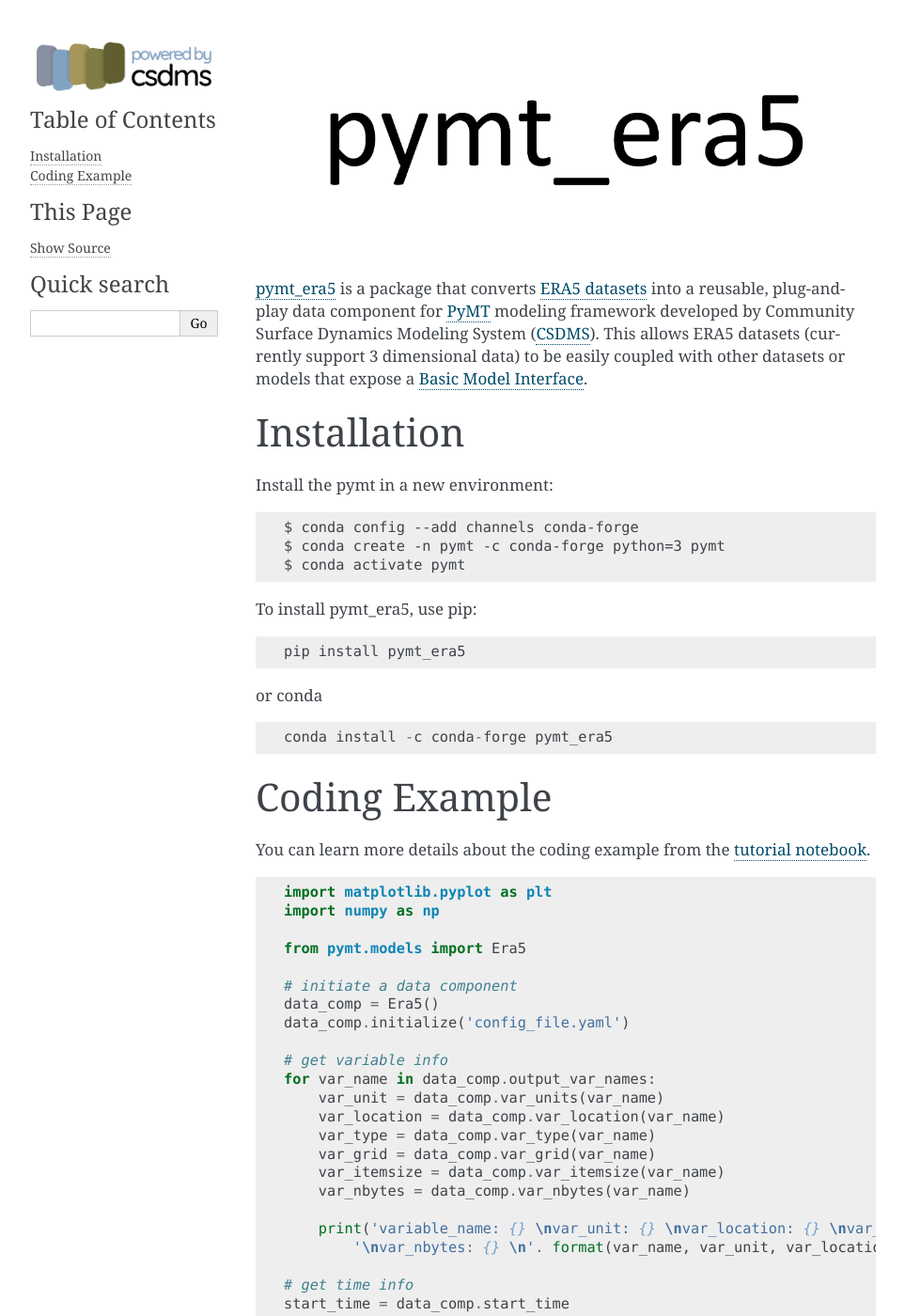
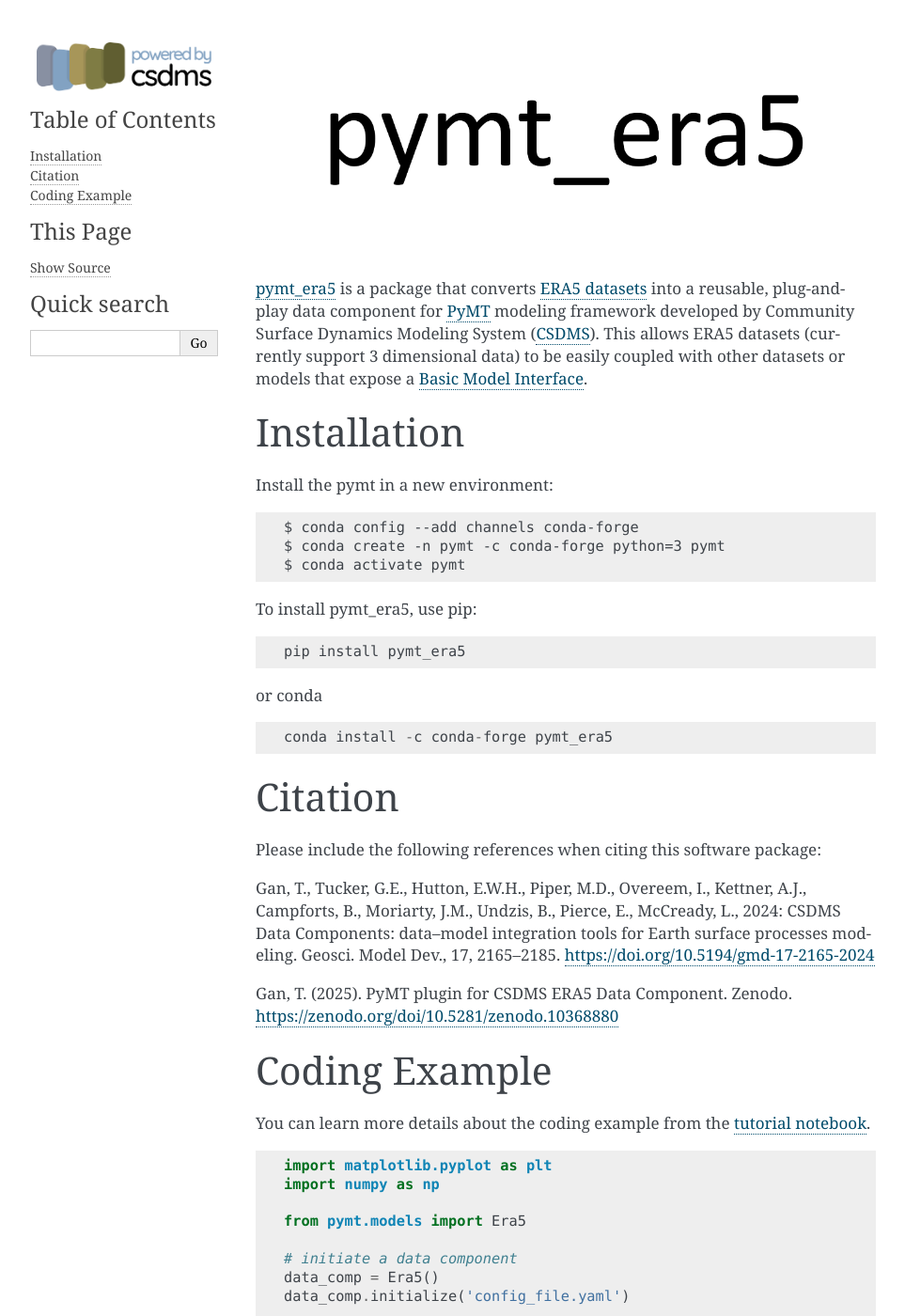
Before and after one commit to pymt-lab/pymt_era5, a Sphinx documentation site: the page built from docs/index.rst, in a window 1280 px wide and 1400 px high. Shown: the whole window at 94% size, without its empty margins (148-1111 px from the left). Built offline with Sphinx 7.4.7, drawn with Linux system fonts in a browser that asks for light colours.

Commit message:
add citation in readme and docs

```diff
--- a/docs/index.rst
+++ b/docs/index.rst
@@ -34,6 +34,19 @@
 .. code::
 
   conda install -c conda-forge pymt_era5
+
+--------------
+Citation
+--------------
+Please include the following references when citing this software package:
+
+Gan, T., Tucker, G.E., Hutton, E.W.H., Piper, M.D., Overeem, I., Kettner, A.J.,
+Campforts, B., Moriarty, J.M., Undzis, B., Pierce, E., McCready, L., 2024:
+CSDMS Data Components: data–model integration tools for Earth surface processes
+modeling. Geosci. Model Dev., 17, 2165–2185. https://doi.org/10.5194/gmd-17-2165-2024
+
+Gan, T. (2025). PyMT plugin for CSDMS ERA5 Data Component. Zenodo.
+https://zenodo.org/doi/10.5281/zenodo.10368880
 
 --------------
 Coding Example
```
Also changed, not shown: README.rst (+15 -2 lines).
